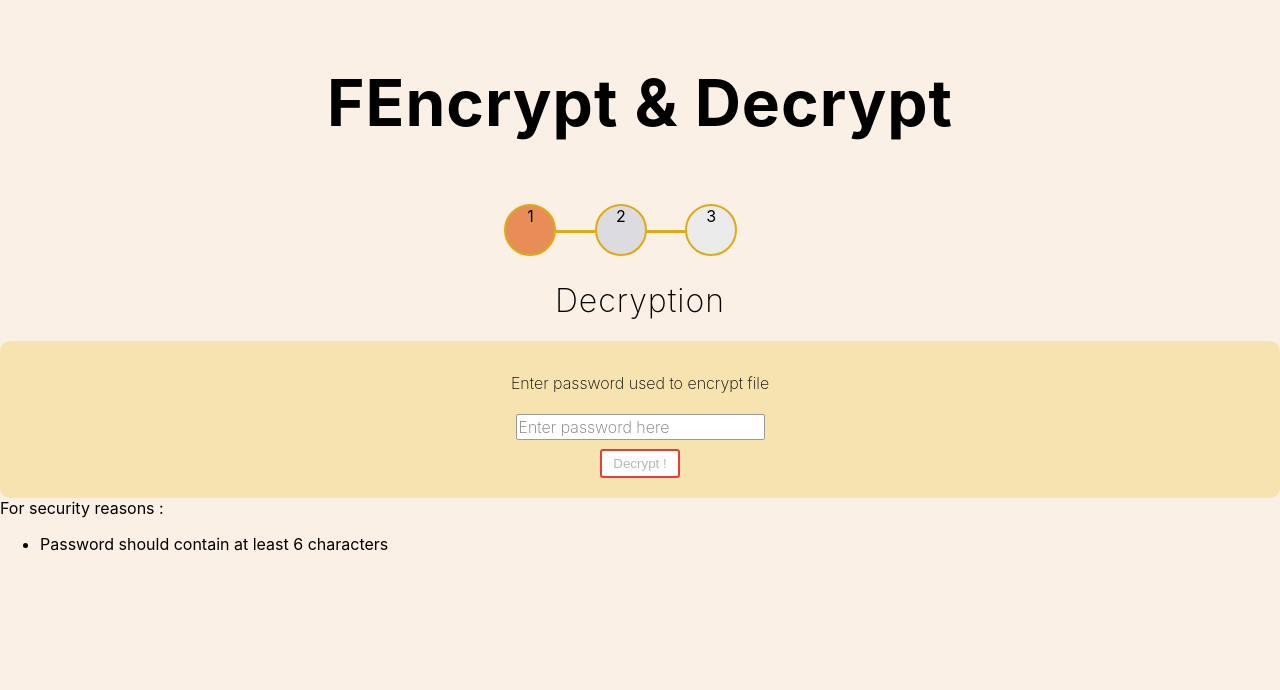
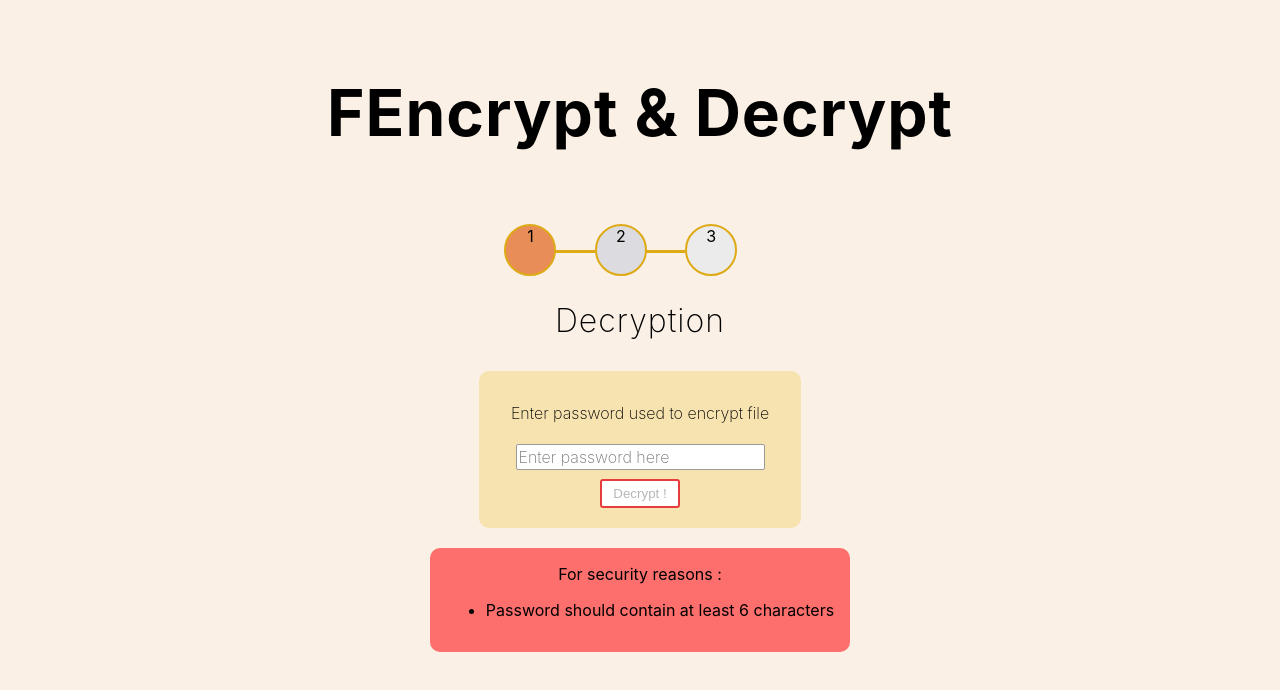
Before and after one commit to kamilwoloszyn/FEncrypt, a React (Create React App) app: page /decrypt in a window 1280 px wide. Shown: the top 690 px of the page. Built offline with nearby package versions, Linux system fonts and the light colour scheme.

Commit message:
Cosmetic fix

```diff
--- a/src/components/Decryption.tsx
+++ b/src/components/Decryption.tsx
@@ -3,7 +3,7 @@ import styled from "styled-components";
 import { OptionButton } from '../styles/buttons';
 import { FormLabelBlock, FormInputBlock } from '../styles/forms';
 import { Link } from 'react-router-dom';
-import { Row } from '../styles/layout/layout';
+import { Col } from '../styles/layout/layout';
 import { useDispatch } from 'react-redux';
 import { SetStep } from '../redux/action';
 import { PasswordContext, PasswordState, ActionToDo, ActionToDoContext } from '../context/context';
@@ -15,7 +15,7 @@ import '../styles/scss/shared/text.scss';
 import '../styles/scss/shared/forms.scss';
 
 const DecryptionWrapper = styled.div<DecryptionWrapperProps>`
-${({Show})=> Show? 'display:block':''}
+${({Show})=> Show? '':'display:none'}
 `
 interface DecryptionWrapperProps {
   Show: boolean
@@ -52,8 +52,8 @@ export const Decryption: React.FC<Props> = (Props) => {
          <div className="component-header">
            Decryption
          </div>
-         <Row>
-           <div className="modal-theme centered">
+         <Col className="responsive-justify-center responsive-block">
+           <div className="modal-theme-default">
               <form>
              <FormLabelBlock>
                 <label htmlFor="pass">Enter password used to encrypt file</label>
@@ -64,13 +64,16 @@ export const Decryption: React.FC<Props> = (Props) => {
                <Link to={buttonDisabled? '#': sendLink}> <OptionButton disabled={buttonDisabled} type="button" customColor={"#fff"} hoverColor={"#e63c3c"} borderColor={"#e63c3c"}>Decrypt !</OptionButton> </Link>
              </form>
            </div>
-         </Row>
-          <Warning show={buttonDisabled}>
-          For security reasons :
-                <ul>
-                  <li>Password should contain at least 6 characters</li>
-                </ul>
-          </Warning>
+         </Col>
+         <Col className="responsive-justify-center responsive-block">
+           <Warning show={buttonDisabled} className="modal-theme-error">
+            For security reasons :
+                  <ul>
+                    <li>Password should contain at least 6 characters</li>
+                  </ul>
+            </Warning>
+         </Col>
+
         </DecryptionWrapper>
   )
   } else {
--- a/src/components/Encryption.tsx
+++ b/src/components/Encryption.tsx
@@ -58,7 +58,7 @@ export const Encryption: React.FC<Props> = (Props) => {
             </div>
           </Row>
         <Col className="responsive-justify-center">
-          <div className="modal-theme">
+          <div className="modal-theme-default">
                 <form>
                     <FormLabelBlock>
                       <label htmlFor="encryptpassword">Enter password you want to decrypt file later.</label>
@@ -74,7 +74,7 @@ export const Encryption: React.FC<Props> = (Props) => {
         </Col>
         <Col className="responsive-justify-center">
         <div>
-            <Warning show={disabledButton} className="modal-theme">
+            <Warning show={disabledButton} className="modal-theme-error">
               For security reasons :
                <ul>
                 <li>Password should contain at least 6 characters</li>
--- a/src/components/Uploader.tsx
+++ b/src/components/Uploader.tsx
@@ -44,9 +44,9 @@ export const Uploader: React.FC<Props> = (Props) => {
 
   if (Props.Active) {
     return (
-      <UploadWrapper Show={Props.Show} >
+      <UploadWrapper Show={Props.Show}>
         <Col className="responsive-flexbox item-wrapper">
-          <Row className="modal-theme">
+          <Row className="modal-theme-default">
             <div className="modal-item">
              First, click to Upload icon
             </div>
--- a/src/components/shared/Banner.tsx
+++ b/src/components/shared/Banner.tsx
@@ -3,6 +3,7 @@ import styled from 'styled-components';
 import { Row } from '../../styles/layout/layout';
 import '../../styles/scss/banner.scss';
 import '../../styles/scss/shared/text.scss';
+import '../../styles/scss/shared/responsive.scss';
 
 interface BannerWrapperProps {
   Show: boolean;
@@ -19,7 +20,7 @@ ${({ ExtendedWidth }) => ExtendedWidth ? 'width: 100%;' : ''}
 `
 export const Banner: React.FC<Props>  = (Props) => {
   return (
-    <BannerWrapper Show={Props.ShowBanner} ExtendedWidth={true}>
+    <BannerWrapper Show={Props.ShowBanner} ExtendedWidth={true} className="responsive-block">
       <Row className="component-header">
        <h1>FEncrypt &amp; Decrypt</h1>
       </Row>
--- a/src/styles/scss/shared/modal.scss
+++ b/src/styles/scss/shared/modal.scss
@@ -1,8 +1,19 @@
-.modal-theme {
-background-color: rgba($color: #f7df9ab3, $alpha: 0.7);
-border-radius: 10px;
-padding: 1em;
-text-align: center;
+@mixin modal-theme($color ) {
+    background-color: $color;
+    border-radius: 10px;
+    padding: 1em;
+    text-align: center;
+}
+
+.modal-theme-default {
+    @include modal-theme(rgba($color: #f7df9ab3,$alpha: 0.7));
+
+}
+.modal-theme-warning {
+    @include modal-theme(rgba($color: #fdcd3bb3,$alpha: 0.7));
+}
+.modal-theme-error {
+    @include modal-theme(rgba($color: #ff3939b3,$alpha: 0.7));
 }
 
 .modal-item {
--- a/src/styles/scss/shared/responsive.scss
+++ b/src/styles/scss/shared/responsive.scss
@@ -17,3 +17,7 @@
 .responsive-justify-center{
     justify-content: center;
 }
+
+.responsive-block {
+    padding: calc(2px + 1vh);
+}
```
Also changed, not shown: 1 other file (tests, documents, lock files or other folders).
